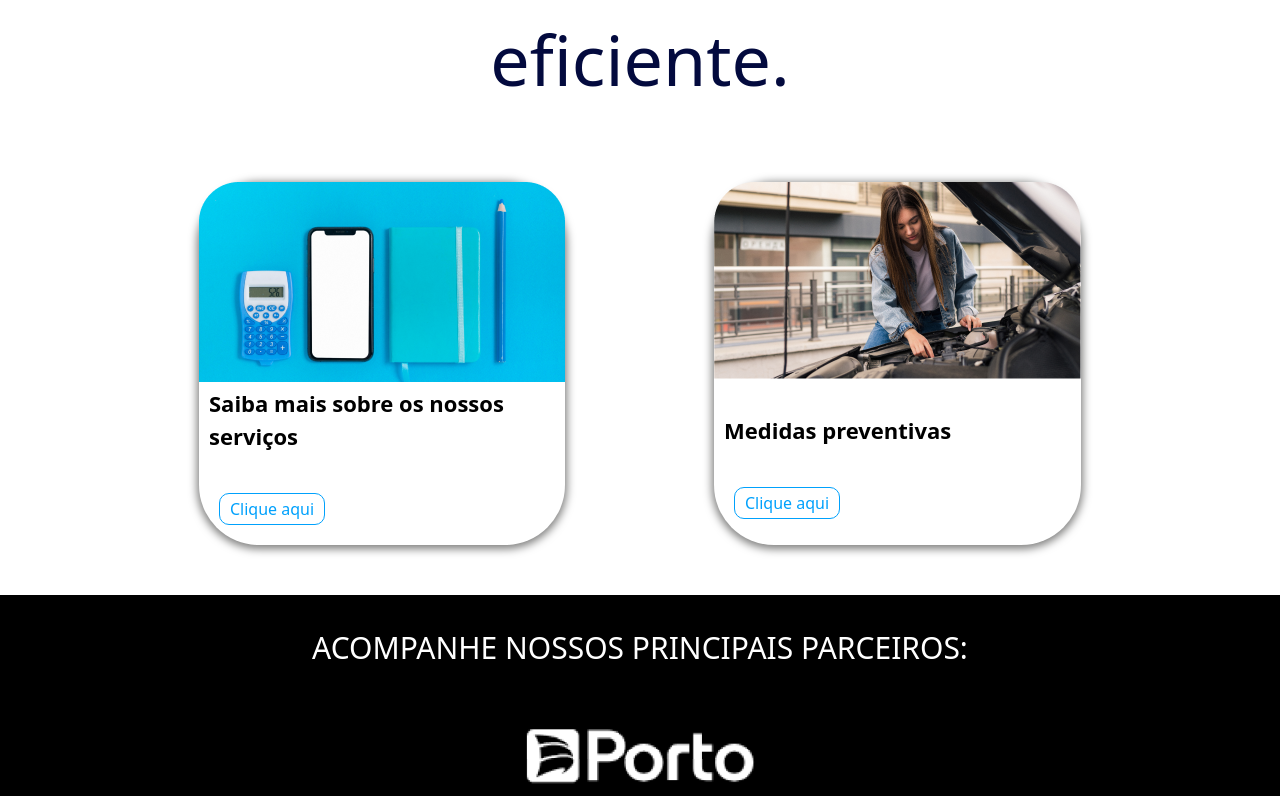
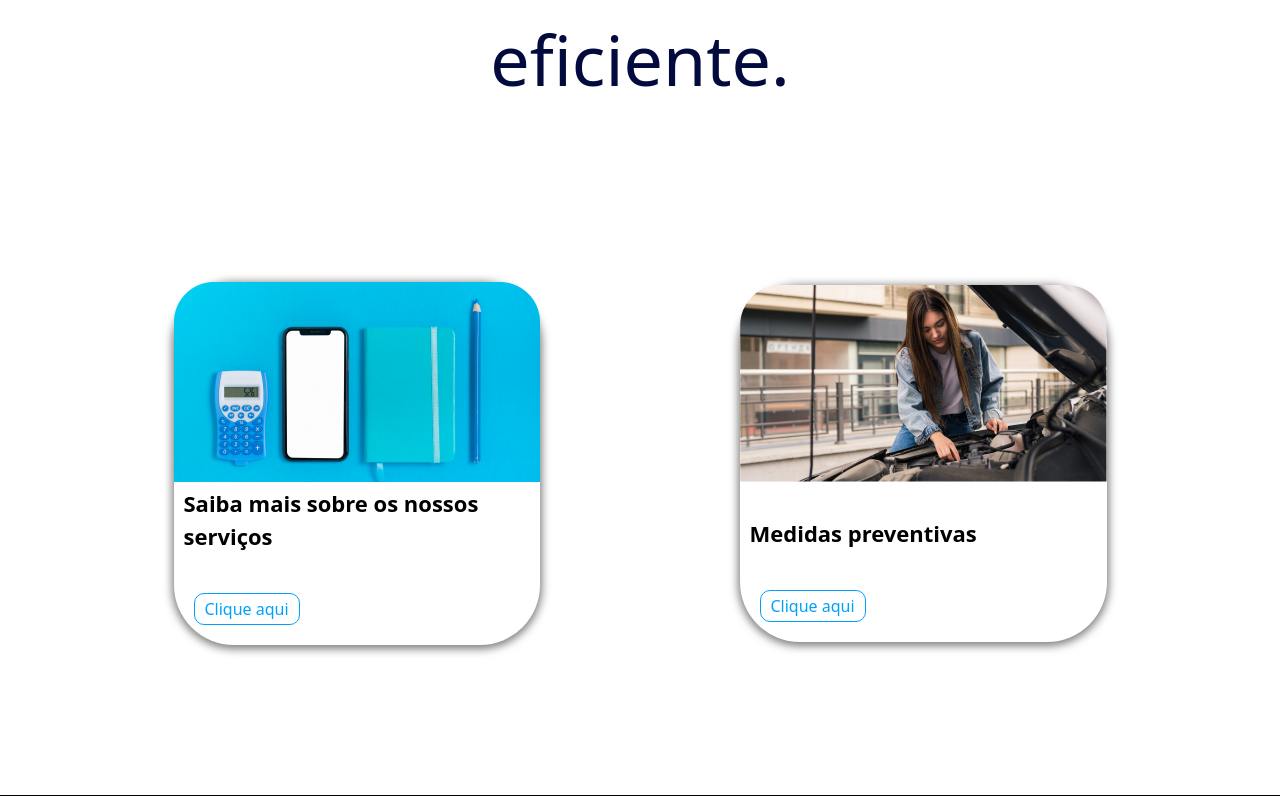
Before and after one commit to gusandrini/PortoCarCare-3, a Next.js app in the folder pcc/: page / in a window 1280 px wide. Shown: the part 504-1300 px from the top of the page. Built offline with nearby package versions, Linux system fonts and the light colour scheme.

Commit message:
ajuste estilização

```diff
--- a/pcc/src/app/globals.css
+++ b/pcc/src/app/globals.css
@@ -121,7 +121,13 @@
 
     }
 
-    .cards {
+    .cards{
+      @apply flex flex-row justify-center items-center
+    }
+    .cards_1 {
+      @apply flex flex-row justify-evenly p-[100px];
+    }
+    .cards_2 {
       @apply flex flex-row justify-evenly p-[100px];
     }
 
@@ -499,7 +505,7 @@
     @apply flex flex-row justify-evenly p-[20px];
 
     img {
-      @apply w-[400px] h-[480px] rounded-[40px];
+      @apply w-[400px] h-[480px] rounded-t-[40px] rounded-b-none;
     }
   }
 
--- a/pcc/src/app/page.tsx
+++ b/pcc/src/app/page.tsx
@@ -25,18 +25,23 @@ export default function Home() {
             </div>
 
             <div className="cards">
+                <div className="cards_1">
                     <div className="assistente-virtual">
-                    <Image src={Calculadora} width={500} height={300} alt="Calculadora representando serviços de seguros" priority/>
+                        <Image src={Calculadora} width={500} height={300} alt="Calculadora representando serviços de seguros" priority />
                         <p>Saiba mais sobre os nossos <br /> serviços</p>
                         <Link className='btn_click' href="/saiba">Clique aqui</Link>
                     </div>
-
+                </div>
+                <div className='cards_2'>
                     <div className="medidas-preventivas">
                         <Image src={MulherMotor} width={500} height={300} alt="Mulher mexendo no motor de um carro" priority />
                         <p>Medidas preventivas</p>
                         <Link className='btn_click' href="/medidas">Clique aqui</Link>
                     </div>
                 </div>
+            </div>
+
+
 
 
         </div>
```
Lines whose indentation alone changed are shown as unchanged.
